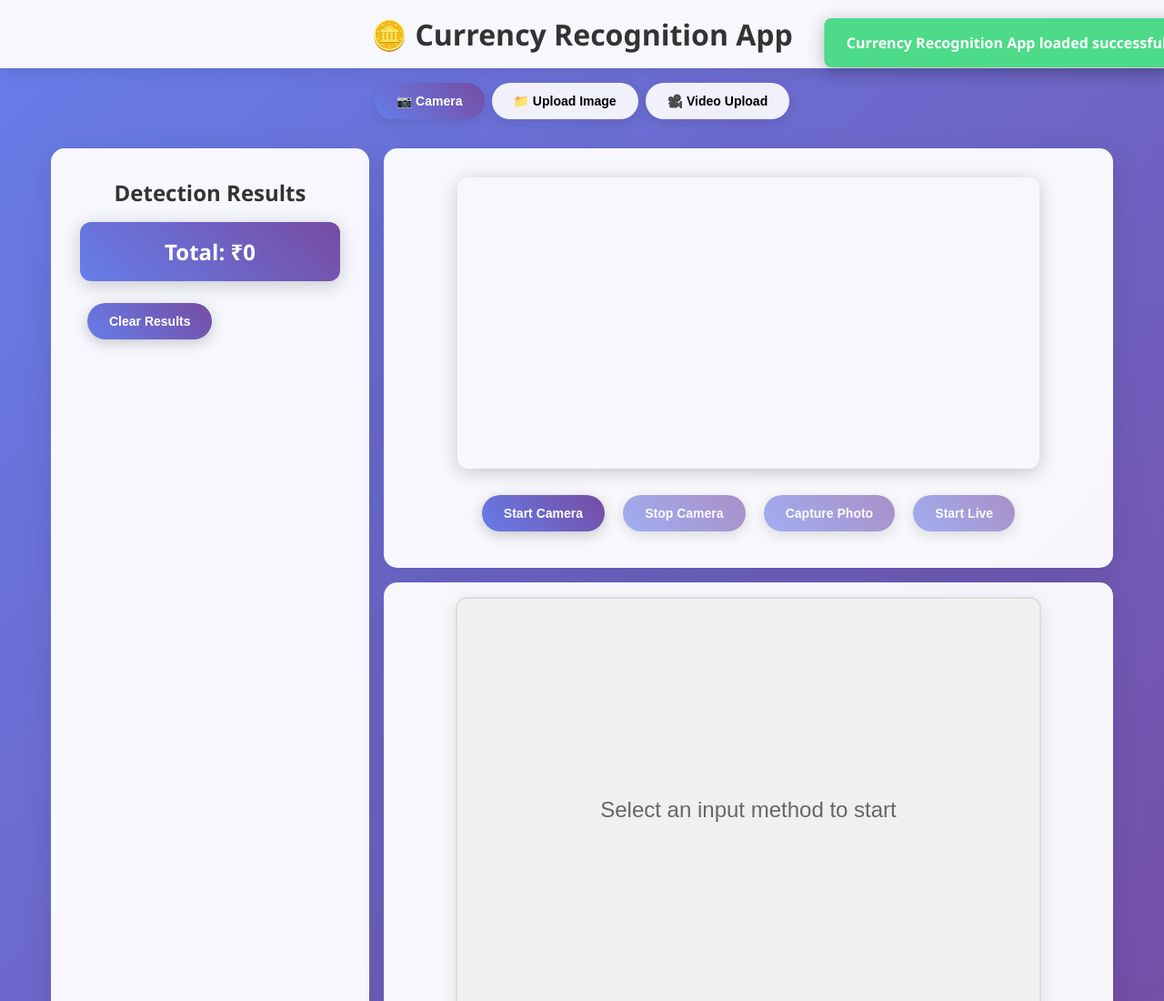
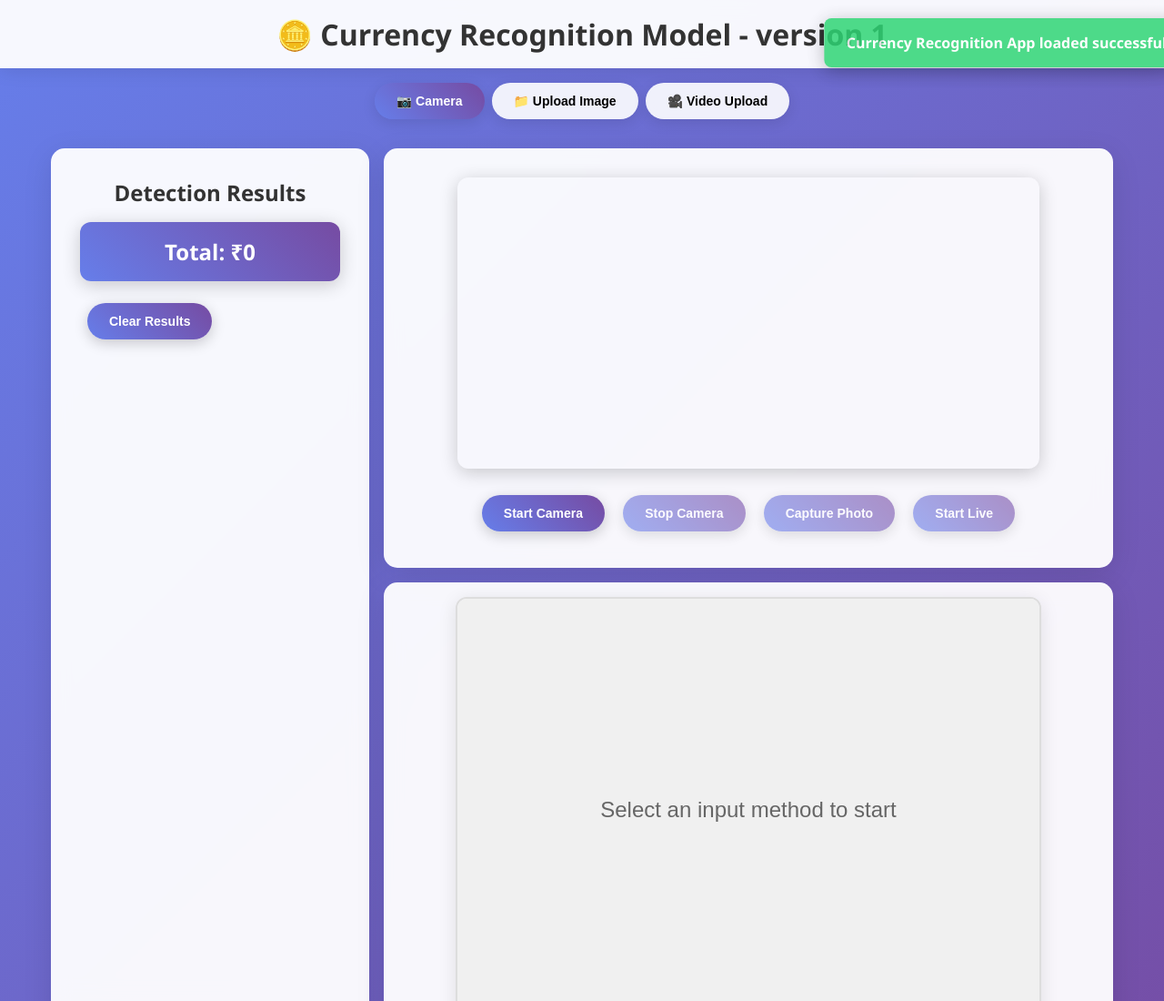
Before and after one commit to DanielRajChristeen/Indian-Currency-Recognition-Model, a plain HTML site: page index.html in a window 1280 px wide. Shown: the top 1100 px of the page at 91% size. Drawn offline with Linux system fonts and the light colour scheme.

Commit message:
Update index.html

```diff
--- a/index.html
+++ b/index.html
@@ -374,7 +374,7 @@
 </head>
 <body>
     <div class="header">
-        <h1>🪙 Currency Recognition App</h1>
+        <h1>🪙 Currency Recognition Model - version 1</h1>
     </div>
 
     <div class="tab-container">
```
